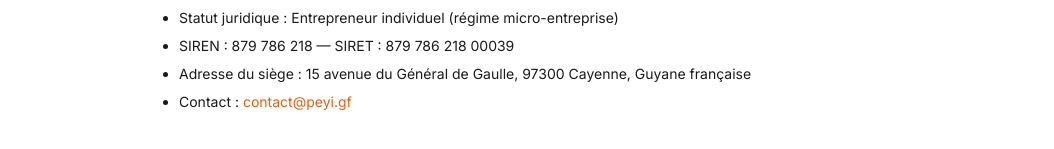
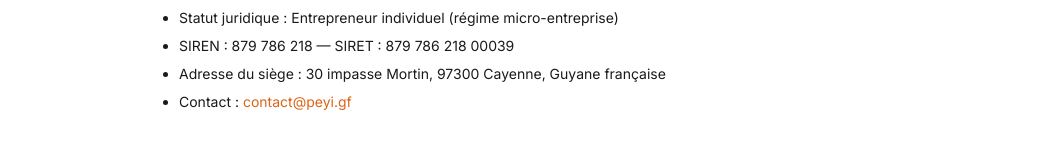
Before and after one commit to is4acs/p-yi, a Next.js app: page /mentions-legales in a window 1280 px wide. Shown: the part 339-488 px from the top of the page, without its empty margins (113-1167 px from the left). Built offline with nearby package versions, Linux system fonts and the light colour scheme; no server answers.

Commit message:
feat(legal): set real registered address (30 impasse Mortin, Cayenne)
Toutes les mentions LCEN sont désormais réelles et cohérentes :
identité, statut juridique, SIREN/SIRET, adresse du siège, directeur
de publication. Bloqueur #1 du go-live levé.

```diff
--- a/src/app/mentions-legales/page.tsx
+++ b/src/app/mentions-legales/page.tsx
@@ -8,11 +8,10 @@ export const metadata: Metadata = {
   alternates: { canonical: "/mentions-legales" },
 };
 
-// Page légale statique. Identité et SIRET réels (Isaac Settou,
-// micro-entreprise). L'adresse reste une valeur provisoire —
-// remplace par l'adresse réelle ou une adresse de domiciliation
-// commerciale avant le go-live grand public (LCEN impose une
-// adresse publique cohérente avec le SIRET déclaré).
+// Page légale statique. Toutes les mentions LCEN sont en place
+// (identité, statut, SIREN/SIRET, adresse, directeur de publication,
+// hébergeurs). À tenir à jour si la structure juridique évolue
+// (ex. passage en SASU, changement d'adresse, etc.).
 export default function MentionsLegalesPage() {
   return (
     <main className="mx-auto max-w-3xl px-4 py-8 sm:py-12">
@@ -42,8 +41,8 @@ export default function MentionsLegalesPage() {
             <li>Statut juridique : Entrepreneur individuel (régime micro-entreprise)</li>
             <li>SIREN : 879 786 218 — SIRET : 879 786 218 00039</li>
             <li>
-              Adresse du siège : 15 avenue du Général de Gaulle, 97300
-              Cayenne, Guyane française
+              Adresse du siège : 30 impasse Mortin, 97300 Cayenne,
+              Guyane française
             </li>
             <li>
               Contact : <a href="mailto:contact@peyi.gf" className="text-peyi-orange-700 hover:underline">contact@peyi.gf</a>
```
